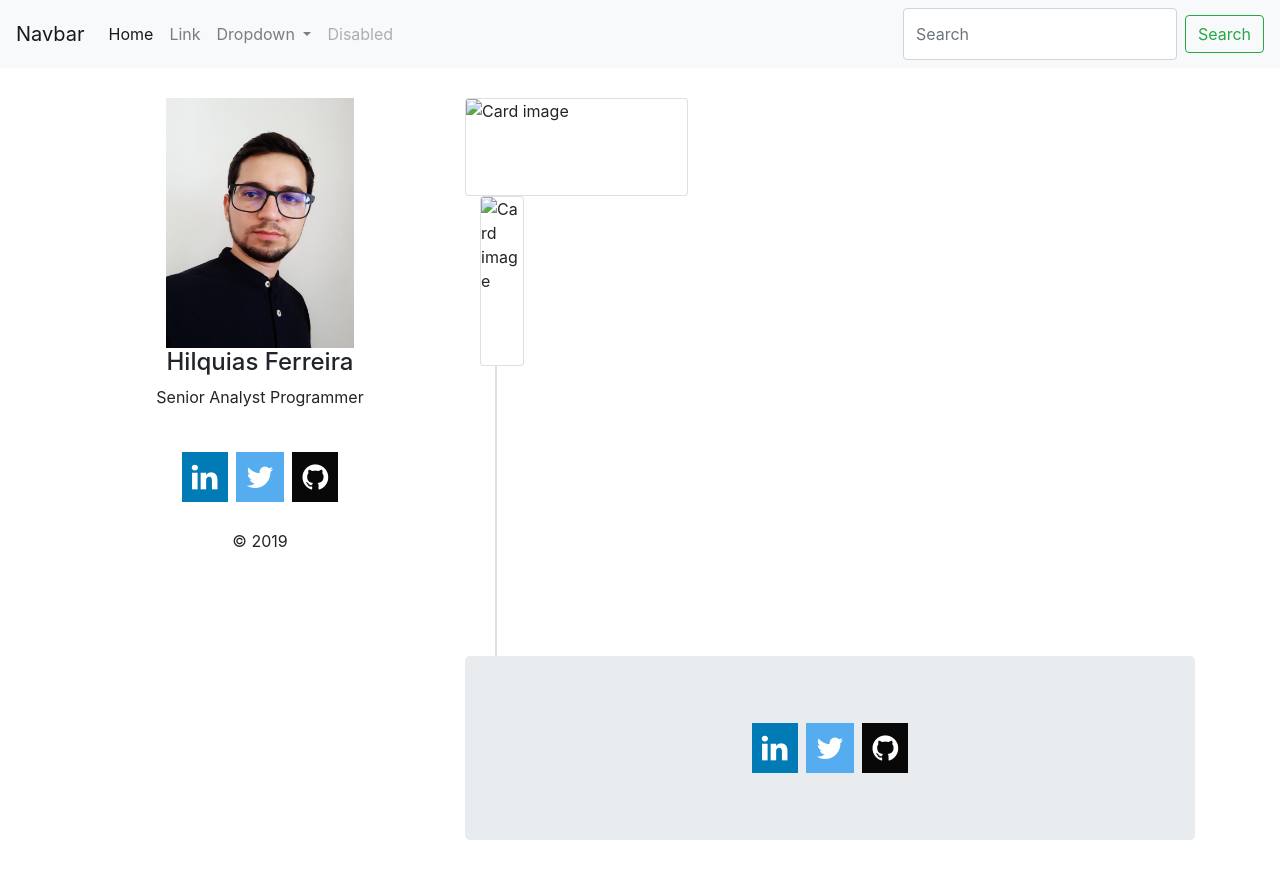
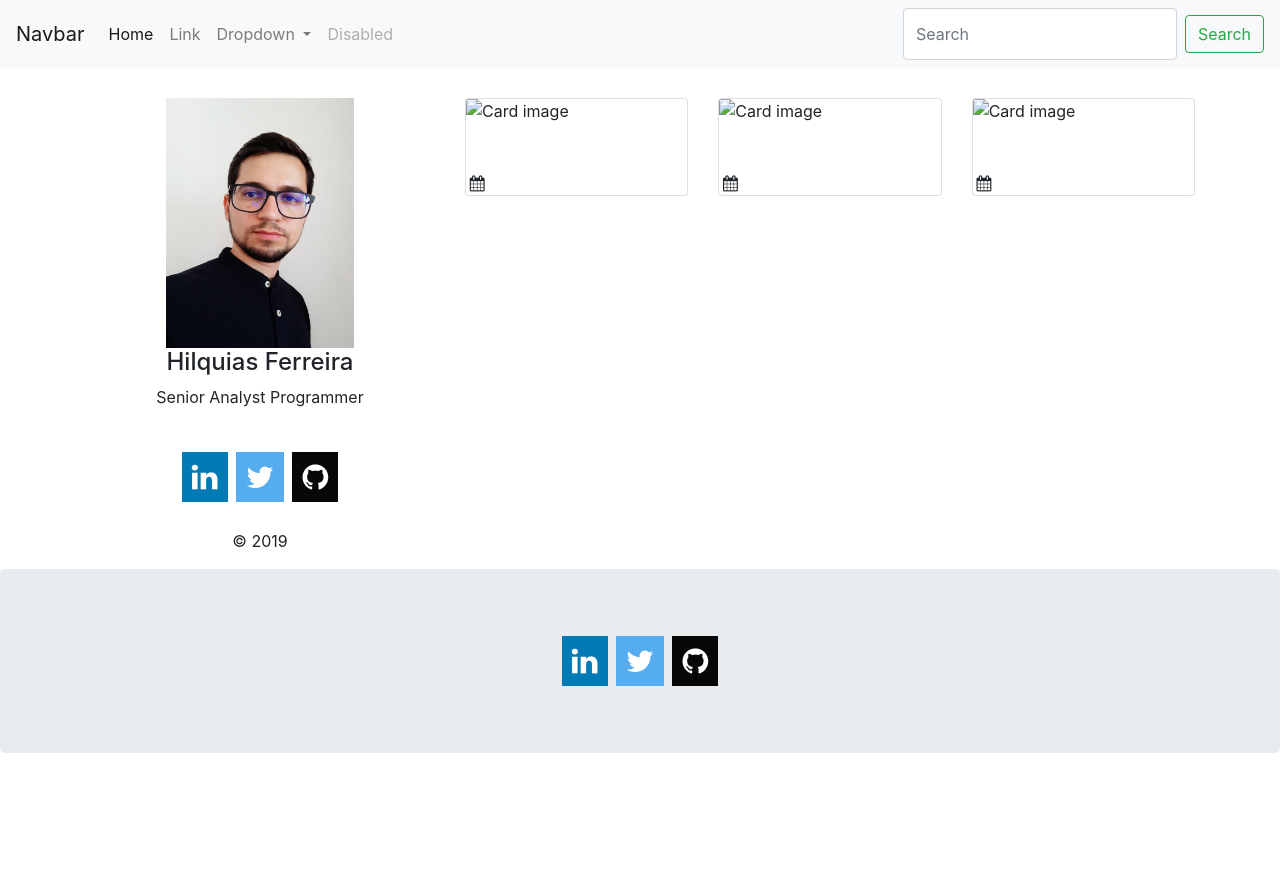
Before and after one commit to hilquiasferreira/hilquiasferreira.github.io, a Jekyll site: the page built from index.md, in a window 1280 px wide. Shown: the top 879 px of the page. Built offline with Jekyll 4.4.1, drawn with Linux system fonts in a browser that asks for light colours.

Commit message:
categories

```diff
--- a/_layouts/home.html
+++ b/_layouts/home.html
@@ -46,7 +46,7 @@
 			<div class="row">
 				{%- for category in site.categories -%}
 				<div class="col-sm-4">
-					{%- include cardcategory.html -%}
+					{%- include card.html -%}
 				</div>
 				{%- endfor -%}
 			</div>
```
